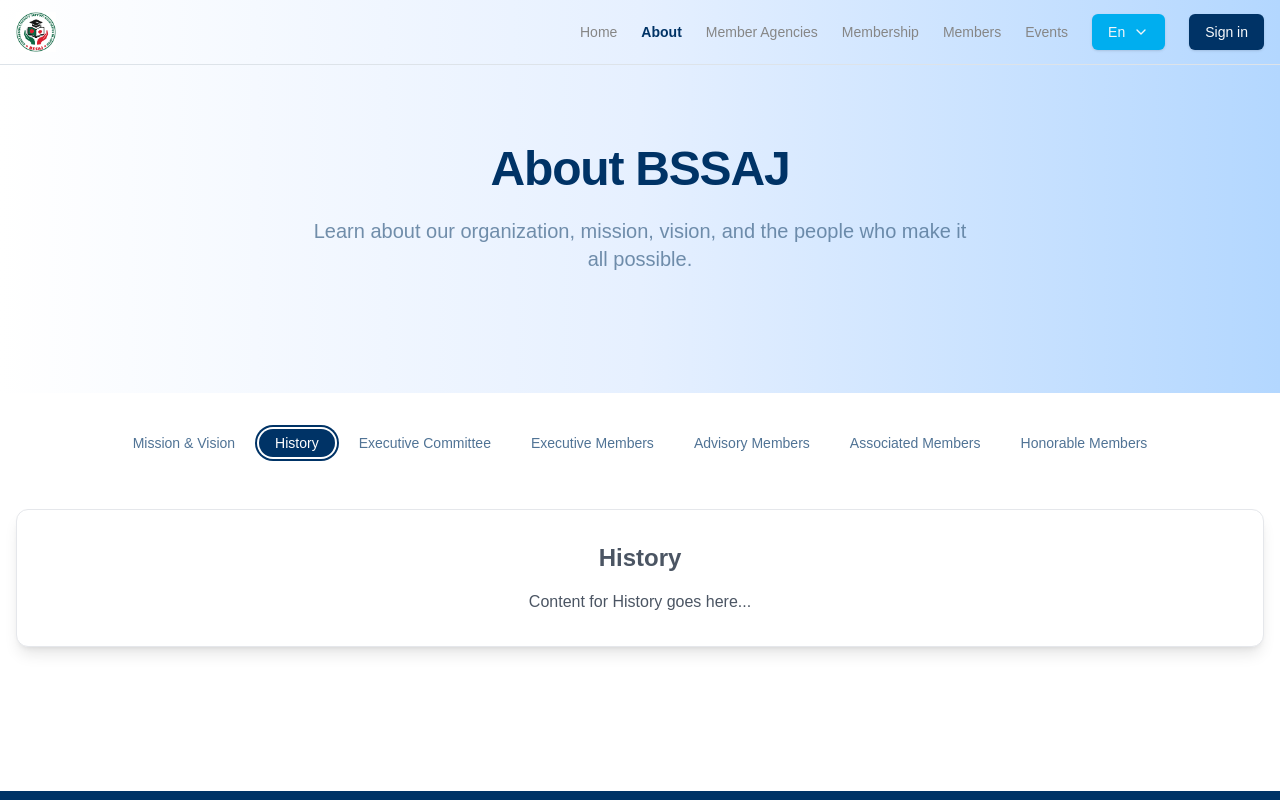
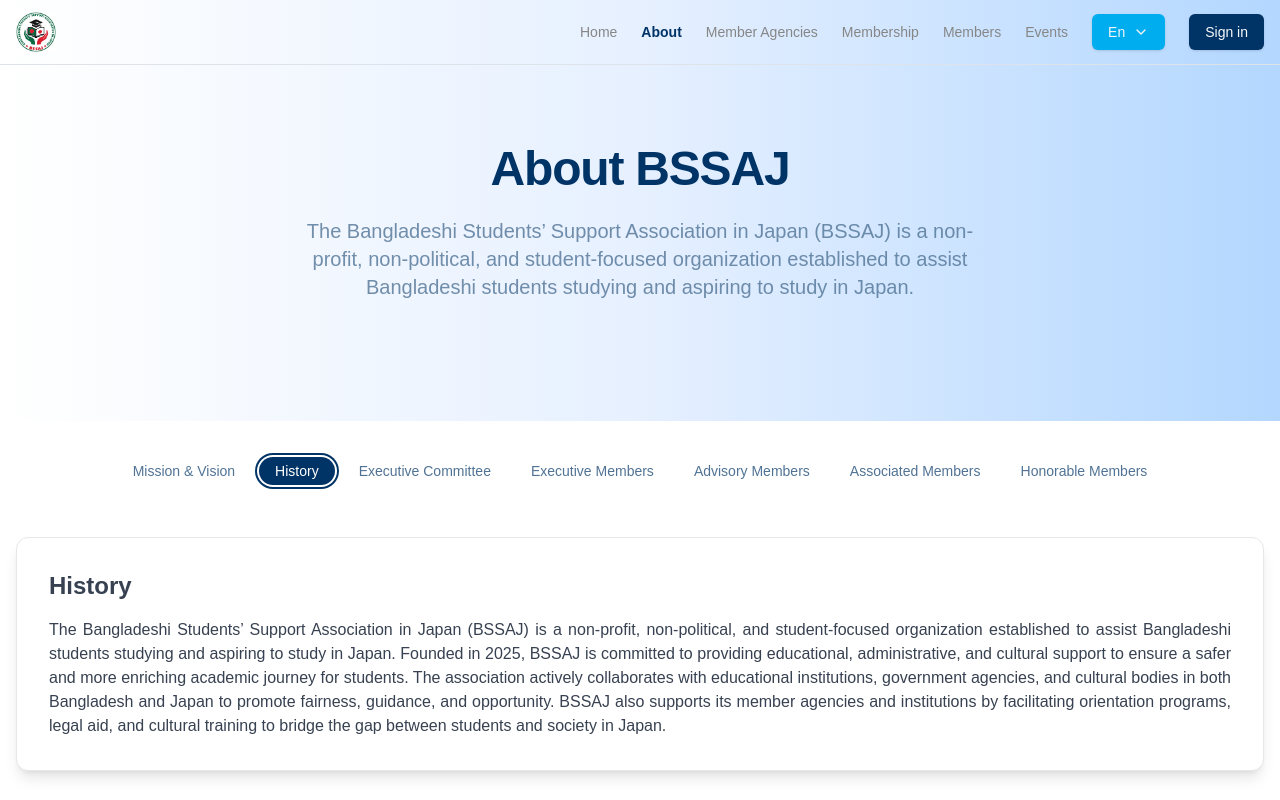
Before and after one commit to sakib-xrz/bssaj-frontend, a Next.js app: page /about in a window 1280 px wide. Both pictures are taken after a click on the tab "History". Shown: the top 800 px of the page. Built offline with nearby package versions, Linux system fonts and the light colour scheme.

Commit message:
about us change

```diff
--- a/app/(public)/about/about.tsx
+++ b/app/(public)/about/about.tsx
@@ -1,6 +1,6 @@
-"use client"; // This component requires client-side interactivity for tabs and state
+"use client";
 
-import React, { useState } from "react"; // Import useState
+import React, { useState } from "react";
 import Image from "next/image";
 import Container from "@/components/shared/container";
 import SectionHeader from "@/components/shared/section-header";
@@ -15,7 +15,6 @@ import {
 } from "@/components/ui/select";
 
 const AboutBSSAJ: React.FC = () => {
-  // State to control the active tab, synchronized with the Select dropdown
   const [activeTab, setActiveTab] = useState("mission-vision");
 
   const tabItems = [
@@ -26,7 +25,6 @@ const AboutBSSAJ: React.FC = () => {
     { value: "advisory-members", label: "Advisory Members" },
     { value: "associated-members", label: "Associated Members" },
     { value: "honorable-members", label: "Honorable Members" },
-    // { value: "student-representatives", label: "Student Representatives" }, // Removed as per previous code, add back if needed
   ];
 
   function cn(...classes: (string | undefined | null | false)[]): string {
@@ -38,7 +36,7 @@ const AboutBSSAJ: React.FC = () => {
       <div className="bg-gradient-to-r from-white via-[#E6F0FF] to-[#B3D7FF] py-20">
         <SectionHeader
           title="About BSSAJ"
-          description="Learn about our organization, mission, vision, and the people who make it all possible."
+          description="The Bangladeshi Students’ Support Association in Japan (BSSAJ) is a non-profit, non-political, and student-focused organization established to assist Bangladeshi students studying and aspiring to study in Japan."
         />
       </div>
       <Container className="py-12 md:py-16 lg:mb-28 ">
@@ -61,8 +59,6 @@ const AboutBSSAJ: React.FC = () => {
             </TabsList>
           </div>
           <div className="sm:hidden w-full flex justify-end mb-6">
-            {" "}
-            {/* Removed md:hidden as it's redundant with sm:hidden */}
             <Select value={activeTab} onValueChange={setActiveTab}>
               <SelectTrigger className="w-[250px] rounded-full border-gray-300 shadow-sm text-base">
                 <SelectValue placeholder="Select Category" />
@@ -77,6 +73,7 @@ const AboutBSSAJ: React.FC = () => {
             </Select>
           </div>
 
+          {/* Mission & Vision */}
           <TabsContent value="mission-vision" className="mt-8">
             <Card className="rounded-xl shadow-lg border border-gray-200 bg-white p-6 md:p-8">
               <CardContent className="p-0 grid grid-cols-1 lg:grid-cols-2 gap-8 items-center">
@@ -93,16 +90,7 @@ const AboutBSSAJ: React.FC = () => {
                       study in Japan. BSSAJ makes every effort to create quality
                       students by training all teachers and students of all
                       members of the organization about Japanese culture through
-                      special courses. BSSAJ has set out to create a responsible
-                      and organized network to ensure a safe, transparent and
-                      supportive environment for linguistic, administrative and
-                      moral support for Bangladeshi students studying and
-                      aspiring to study in Japan. BSSAJ makes every effort to
-                      create quality students by training all teachers and
-                      students of all members of the organization about Japanese
-                      culture through special courses. Turn on screen reader
-                      support To enable screen reader support, press Ctrl+Alt+Z
-                      To learn about keyboard shortcuts, press Ctrl+slash
+                      special courses.
                     </p>
                   </div>
                   <div>
@@ -131,8 +119,36 @@ const AboutBSSAJ: React.FC = () => {
               </CardContent>
             </Card>
           </TabsContent>
+
+          {/* History */}
+          <TabsContent value="history" className="mt-8">
+            <Card className="rounded-xl shadow-lg border border-gray-200 bg-white p-6 md:p-8 text-gray-700">
+              <CardContent className="p-0 space-y-4 text-justify">
+                <h2 className="text-2xl font-bold mb-4">History</h2>
+                <p>
+                  The Bangladeshi Students’ Support Association in Japan (BSSAJ)
+                  is a non-profit, non-political, and student-focused
+                  organization established to assist Bangladeshi students
+                  studying and aspiring to study in Japan. Founded in 2025,
+                  BSSAJ is committed to providing educational, administrative,
+                  and cultural support to ensure a safer and more enriching
+                  academic journey for students. The association actively
+                  collaborates with educational institutions, government
+                  agencies, and cultural bodies in both Bangladesh and Japan to
+                  promote fairness, guidance, and opportunity. BSSAJ also
+                  supports its member agencies and institutions by facilitating
+                  orientation programs, legal aid, and cultural training to
+                  bridge the gap between students and society in Japan.
+                </p>
+              </CardContent>
+            </Card>
+          </TabsContent>
+
           {tabItems
-            .filter((item) => item.value !== "mission-vision")
+            .filter(
+              (item) =>
+                item.value !== "mission-vision" && item.value !== "history"
+            )
             .map((item) => (
               <TabsContent key={item.value} value={item.value} className="mt-8">
                 <Card className="rounded-xl shadow-lg border border-gray-200 bg-white p-6 md:p-8 text-center text-gray-600">
```
